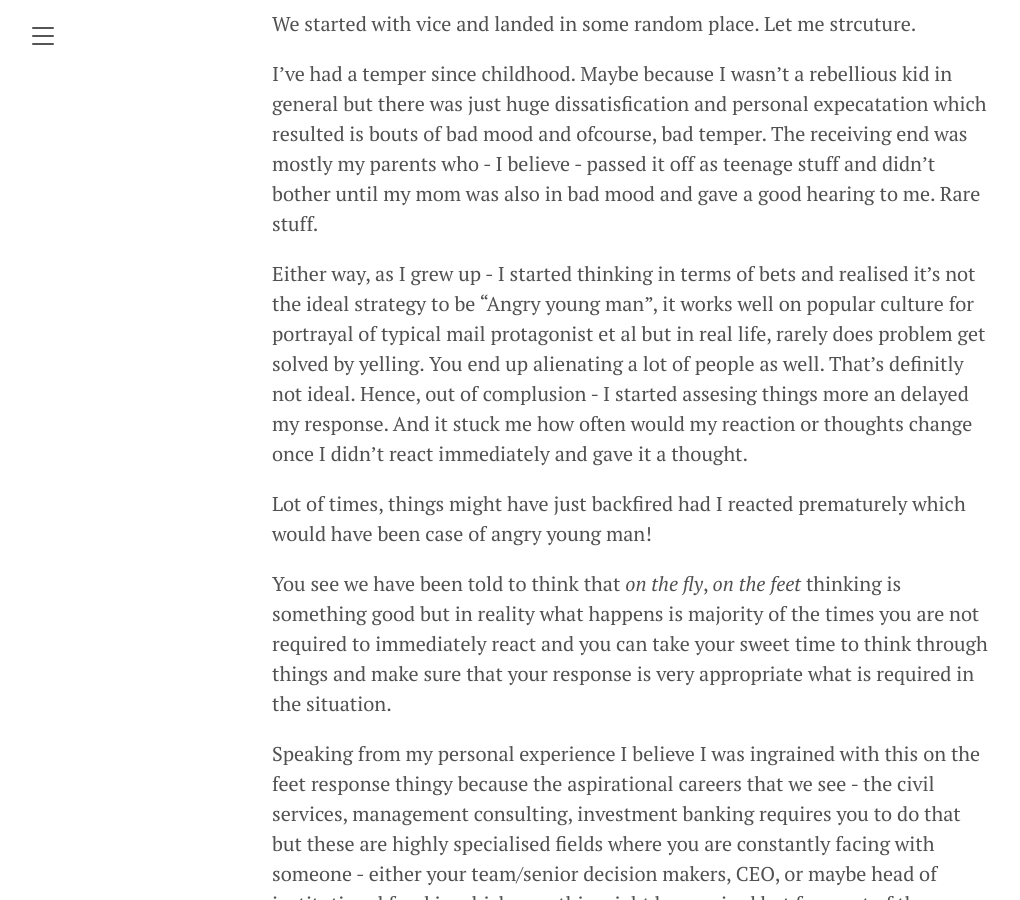
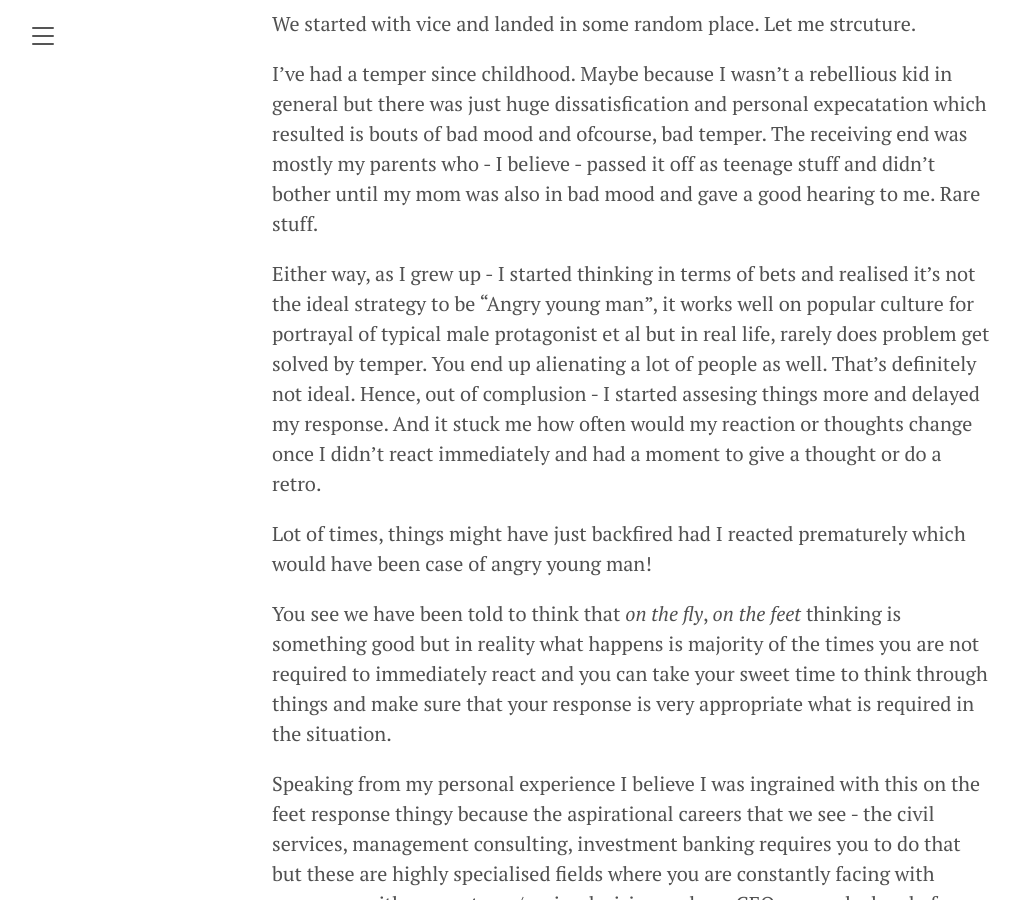
Before and after one commit to asaiatin/asaiatin.github.io, a Jekyll site: the page built from _posts/2021-06-05-Awareness.md, in a window 1280 px wide and 900 px high, scrolled down 583 px. Shown: the whole window, without its empty margins (8-1028 px from the left). Built offline with Jekyll 4.4.1, drawn with Linux system fonts in a browser that asks for light colours.

Commit message:
Fill in the blanks

```diff
--- a/_posts/2021-06-05-Awareness.md
+++ b/_posts/2021-06-05-Awareness.md
@@ -13,8 +13,8 @@ We started with vice and landed in some random place. Let me strcuture.
 
 I've had a temper since childhood. Maybe because I wasn't a rebellious kid in general but there was just huge dissatisfication and personal expecatation which resulted is bouts of bad mood and ofcourse, bad temper. The receiving end was mostly my parents who - I believe - passed it off as teenage stuff and didn't bother until my mom was also in bad mood and gave a good hearing to me. Rare stuff.
 
-Either way, as I grew up - I started thinking in terms of bets and realised it's not the ideal strategy to be "Angry young man", it works well on popular culture for portrayal of typical mail protagonist et al but in real life, rarely does problem get solved by yelling. You end up alienating a lot of people as well. That's definitly not ideal.
-Hence, out of complusion - I started assesing things more an delayed my response. And it stuck me how often would my reaction or thoughts change once I didn't react immediately and gave it a thought.
+Either way, as I grew up - I started thinking in terms of bets and realised it's not the ideal strategy to be "Angry young man", it works well on popular culture for portrayal of typical male protagonist et al but in real life, rarely does problem get solved by temper. You end up alienating a lot of people as well. That's definitely not ideal.
+Hence, out of complusion - I started assesing things more and delayed my response. And it stuck me how often would my reaction or thoughts change once I didn't react immediately and had a moment to give a  thought or do a retro.
 
 Lot of times, things might have just backfired had I reacted prematurely which would have been case of angry young man!
 
```
